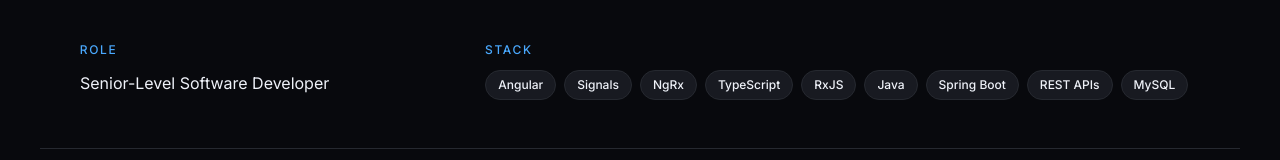
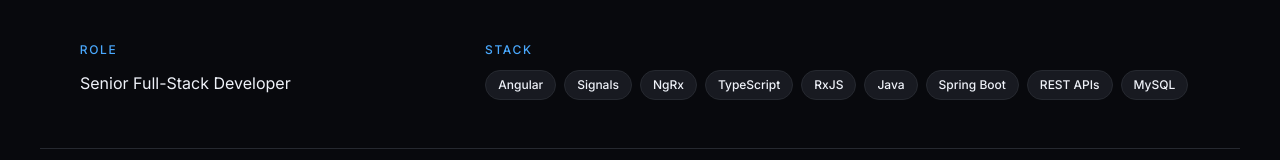
Before and after one commit to ngagua/Portfolio, an Angular app: page /work/nextgen-cares in a window 1280 px wide. Shown: the part 628-788 px from the top of the page. Built offline with nearby package versions, Linux system fonts and the light colour scheme.

Commit message:
feat: update role titles to 'Senior Full-Stack Developer' and enhance testimonials

```diff
--- a/src/app/app.routes.ts
+++ b/src/app/app.routes.ts
@@ -4,7 +4,7 @@
   {
     path: '',
     loadComponent: () => import('./pages/home/home.component').then((m) => m.HomeComponent),
-    title: 'Nikoloz Gagua — Senior-Level Software Developer',
+    title: 'Nikoloz Gagua - Senior Full-Stack Developer',
   },
   {
     path: 'work/:slug',
--- a/src/app/sections/hero/hero.component.html
+++ b/src/app/sections/hero/hero.component.html
@@ -15,7 +15,7 @@
   >
     <span class="inline-block" data-hero="line">{{ name }}.</span>
     <span class="inline-block text-primary-strong" data-hero="line">
-      Senior-level developer.
+      Senior Full-Stack Developer.
     </span>
     <span class="inline-block text-muted font-medium" data-hero="line">
       Angular front-ends. Spring back-ends.
@@ -38,7 +38,7 @@
       {{ location }}
     </span>
     <span class="inline-flex items-center gap-2">
-      NextGen CARES · Vitality · 12+ years leadership
+      NextGen CARES · Vitality · 5+ years experience
     </span>
   </div>
 
--- a/src/app/sections/now/now.component.ts
+++ b/src/app/sections/now/now.component.ts
@@ -19,7 +19,7 @@
   protected readonly entries: NowEntry[] = [
     {
       client: 'NextGen CARES',
-      role: 'Senior-Level Software Developer',
+      role: 'Senior Full-Stack Developer',
       context: 'Re-Software · Emory CARES Program',
       href: 'https://mycares.net/nextGen',
     },
--- a/src/app/shared/data/case-studies.ts
+++ b/src/app/shared/data/case-studies.ts
@@ -18,7 +18,7 @@
   title: 'NextGen CARES — cardiac arrest registry for 1M+ patients',
   summary:
     'Independent contractor embedded with the Ventricle Pod in the CARES Program at Emory University’s Woodruff Health Sciences Center. Building and maintaining the Angular front-end and Java / Spring Boot back-end of NextGen CARES under a Master Service Agreement between Emory and Re-Software, Inc.',
-  role: 'Senior-Level Software Developer',
+  role: 'Senior Full-Stack Developer',
   period: 'October 2025 — present',
   stack: [
     'Angular',
--- a/src/app/shared/data/profile.ts
+++ b/src/app/shared/data/profile.ts
@@ -46,7 +46,7 @@
   phone: '+995 577 055464',
   bio: [
     'I build production web applications across the stack — Angular front-ends with strict typing and signal-based state, Spring Boot services with clean REST contracts, and Drupal sites that scale.',
-    'Currently a Senior-Level Software Developer at Re-Software, Inc., embedded with the Ventricle Pod in the CARES Program at Emory University. I build and maintain NextGen CARES — a CDC- and Emory-developed cardiac arrest registry covering 34 state registries with 170M+ catchment and 1M+ patients enrolled.',
+    'Currently a Senior Full-Stack Developer at Re-Software, Inc., embedded with the Ventricle Pod in the CARES Program at Emory University. I build and maintain NextGen CARES — a CDC- and Emory-developed cardiac arrest registry covering 34 state registries with 170M+ catchment and 1M+ patients enrolled.',
     "In parallel, I have been a contracted engineer on Vitality Group's global wellness platform since 2022 — used by 27M+ members across 38 markets. Before software, I led teams of up to sixty at the Georgia Revenue Service for over a decade.",
   ],
 } as const;
--- a/src/app/shared/data/testimonials.ts
+++ b/src/app/shared/data/testimonials.ts
@@ -6,26 +6,21 @@
   initials: string;
 }
 
-/**
- * Placeholder testimonials. REPLACE these with real quotes from colleagues,
- * managers, or clients before going live. The section auto-hides if the
- * array is empty, so it's safe to clear if you don't have real quotes yet.
- */
 export const testimonials: Testimonial[] = [
   {
     quote:
-      'Pairs strong front-end skills with real back-end fluency — ships features end-to-end and keeps the contracts clean.',
-    authorName: 'Add a real name',
-    authorRole: 'Engineering lead',
-    authorContext: 'Vitality engagement · placeholder quote',
-    initials: 'EL',
+      "Nikoloz is extremely responsible - always on top of his work and providing clear updates. He's super detail-oriented, always willing to help, and consistently sets a high standard. A pleasure working with someone so committed and dependable.",
+    authorName: 'Meghan Keener',
+    authorRole: 'Product Owner',
+    authorContext: 'Vitality Group',
+    initials: 'MK',
   },
   {
     quote:
-      'One of those rare engineers who scopes the work, writes the spec, and then quietly delivers it without drama.',
-    authorName: 'Add a real name',
-    authorRole: 'Tech lead',
-    authorContext: 'Omedia · placeholder quote',
-    initials: 'TL',
+      'Nikoloz is truly exceptional in every aspect - an excellent developer who already thinks and works at an architect level. He always shares his knowledge, is very hardworking, and is a trustworthy professional. A real privilege to work with him.',
+    authorName: 'Zain Zafrani',
+    authorRole: 'Software Engineer · Pod Ventricle Lead',
+    authorContext: 'Emory CARES Program',
+    initials: 'ZZ',
   },
 ];
```
